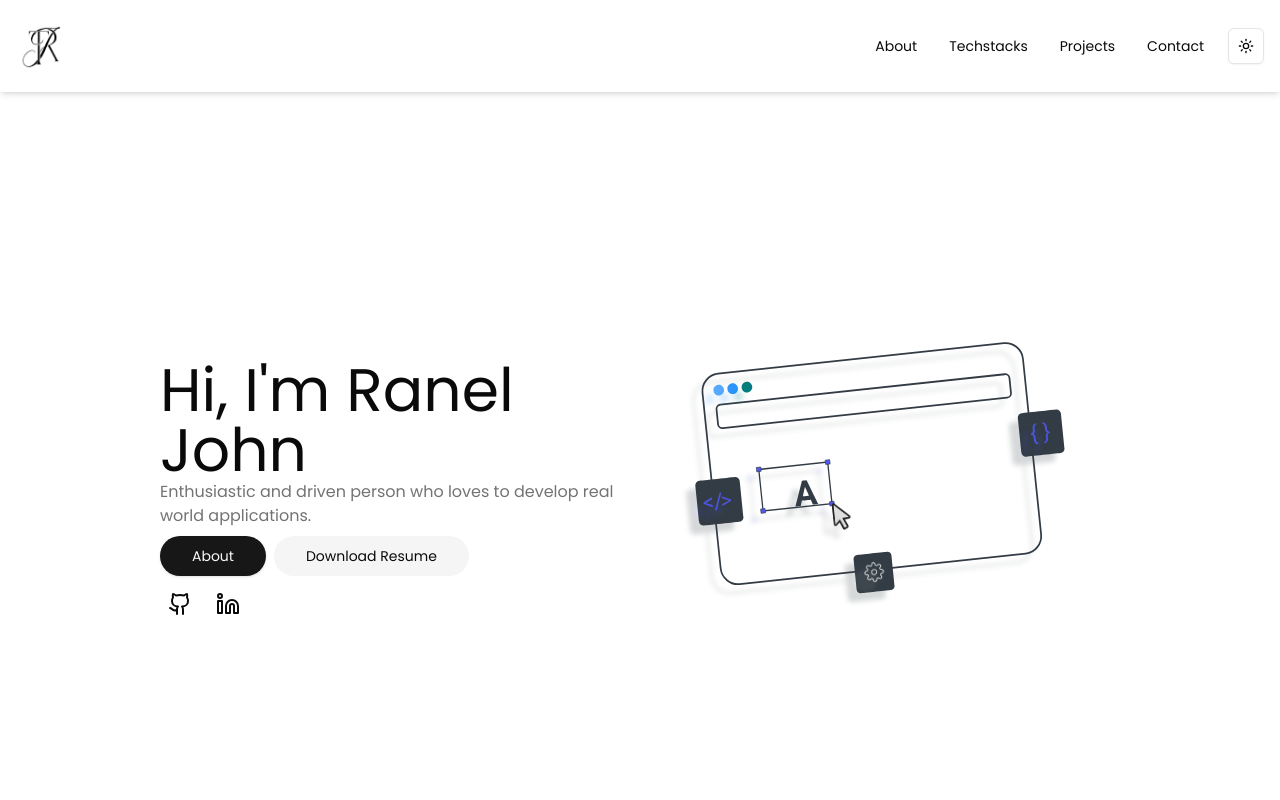
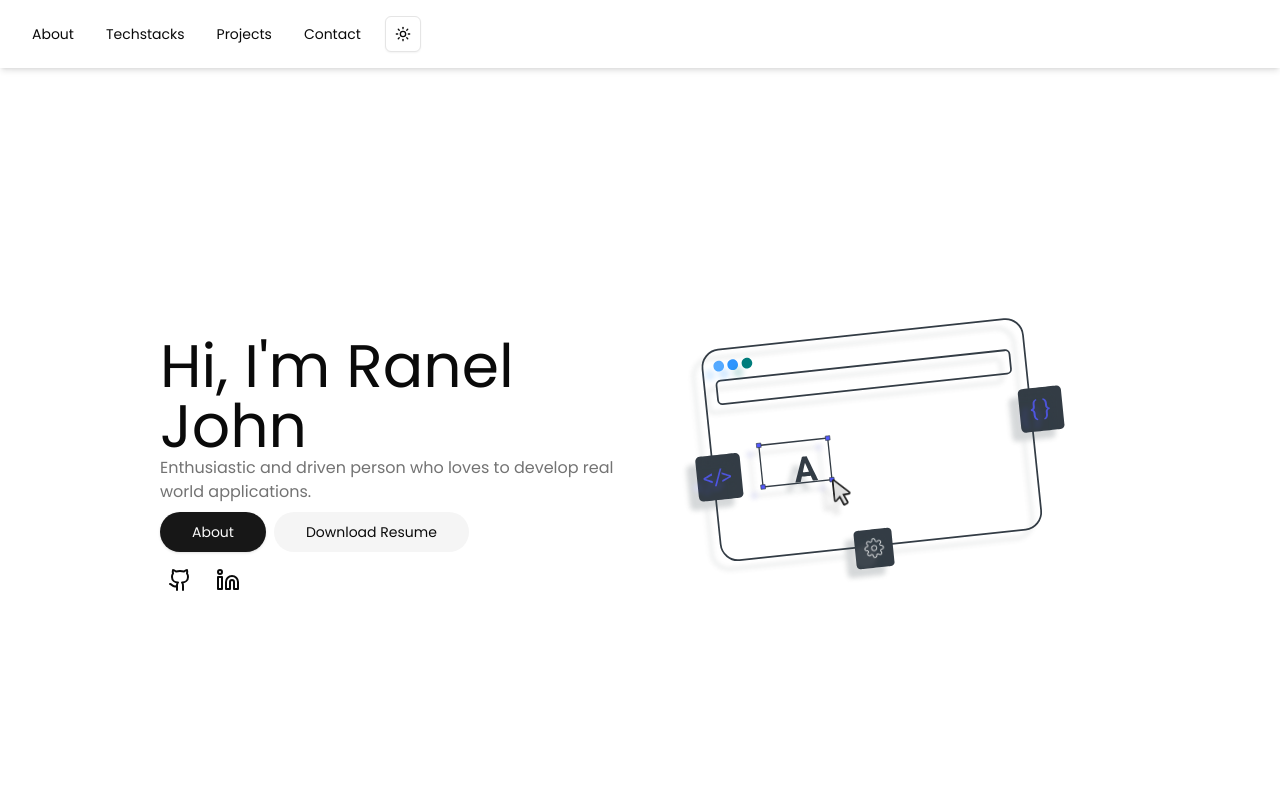
Before and after one commit to rjtormis/portfolio, a Next.js app: page / in a window 1280 px wide. Shown: the top 800 px of the page. Built offline with nearby package versions, Linux system fonts and the light colour scheme; no server answers; the database is empty.

Commit message:
fix: remove logo

```diff
--- a/src/components/header.tsx
+++ b/src/components/header.tsx
@@ -2,8 +2,8 @@
 
 import React, { useEffect, useState } from "react";
 import ThemeToggle from "./theme-toggle";
-import white from "@/assets/white-logo.png";
-import black from "@/assets/black-logo.png";
+// import white from "@/assets/white-logo.png";
+// import black from "@/assets/black-logo.png";
 import Image from "next/image";
 import { Button } from "./ui/button";
 import { useTheme } from "next-themes";
@@ -34,13 +34,13 @@ function Header({ isMobile }: { isMobile: boolean }) {
     return (
       <div className="sticky top-0 p-4 bg-background z-50 shadow-md">
         <div className="flex justify-between">
-          <Link href="/">
-            {theme === "dark" ? (
+          {/* <Link href="/">
+            {theme === "dark" ? (adasd
               <Image src={white} alt="logo" className="w-[60px] h-[60px] " />
             ) : (
               <Image src={black} alt="logo" className="w-[60px] h-[60px] " />
             )}
-          </Link>
+          </Link> */}
 
           <div className="my-auto flex">
             {isMobile ? (
```
Also changed, not shown: src/assets/black-logo.png (deleted), src/assets/white-logo.png (deleted).
